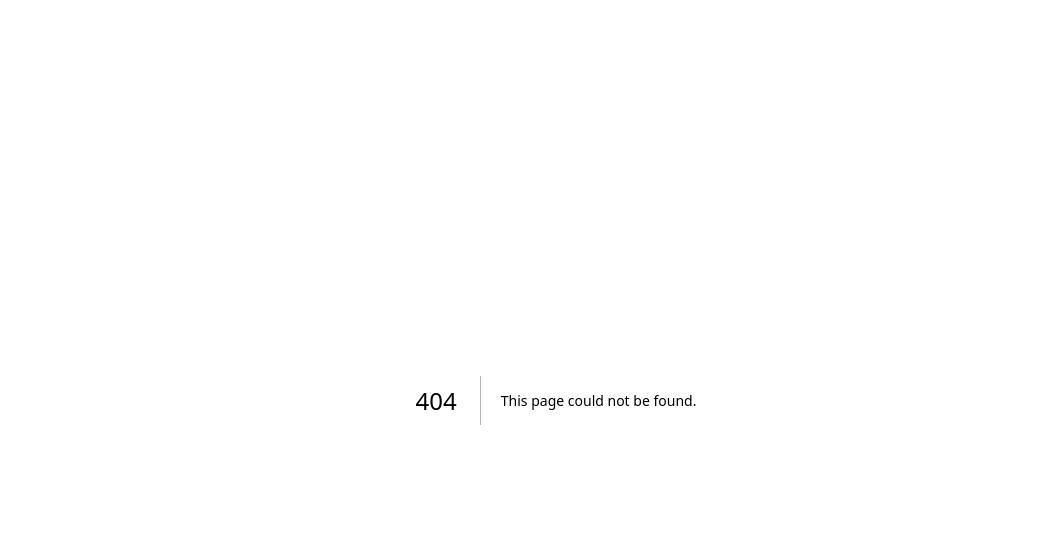
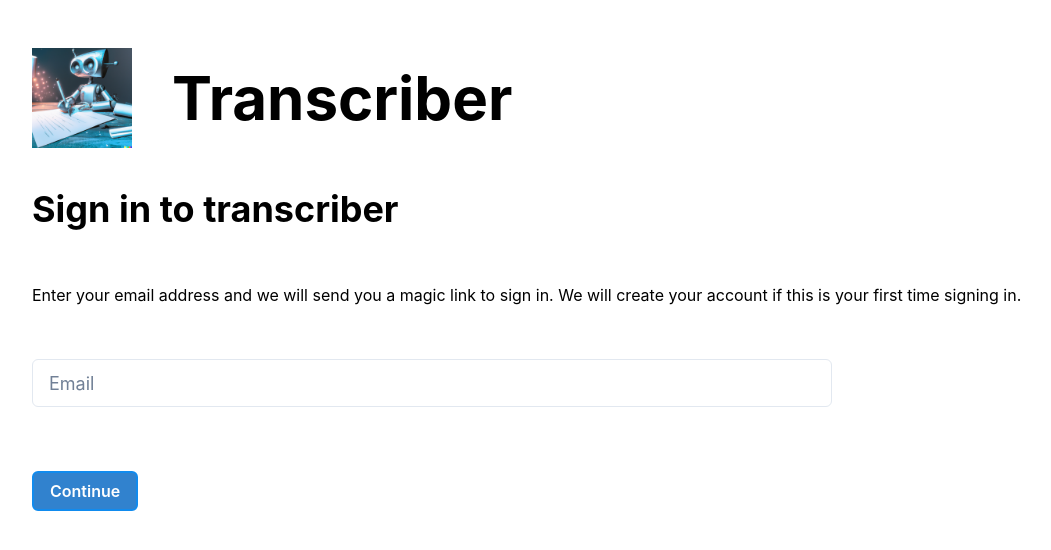
Before and after one commit to paramsingh/transcribe, a Next.js app in the folder frontend/: page /login in a window 1280 px wide. Before the commit this address had no page. Shown: the top 550 px of the page, without its empty margins (84-1135 px from the left). Built offline with nearby package versions, Linux system fonts and the light colour scheme.

Commit message:
Login page

```diff
--- /dev/null
+++ b/frontend/client/login.ts
@@ -0,0 +1,12 @@
+const BASE_URL = "http://localhost:6550/login";
+
+export const sendEmail = async (email: string) => {
+  const response = await fetch(`${BASE_URL}/send-email`, {
+    method: "POST",
+    headers: {
+      "Content-Type": "application/json",
+    },
+    body: JSON.stringify({ email }),
+  });
+  return response.json();
+};
--- /dev/null
+++ b/frontend/components/LoginForm.tsx
@@ -0,0 +1,29 @@
+import { useState } from "react";
+import { Text, Box, Input, Button } from "@chakra-ui/react";
+export const LoginForm = ({
+  onClick,
+}: {
+  onClick: (email: string) => void;
+}) => {
+  const [email, setEmail] = useState<string>("");
+  return (
+    <>
+      <Text size="md" paddingBottom={10}>
+        Enter your email address and we will send you a magic link to sign in.
+        We will create your account if this is your first time signing in.
+      </Text>
+      <Box paddingBottom={10}>
+        <Input
+          size="lg"
+          placeholder="Email"
+          onChange={(e) => setEmail(e.target.value)}
+        />
+      </Box>
+      <Box>
+        <Button colorScheme="blue" onClick={() => onClick(email)}>
+          Continue
+        </Button>
+      </Box>
+    </>
+  );
+};
--- /dev/null
+++ b/frontend/components/LogoAndTitle.tsx
@@ -0,0 +1,18 @@
+import { Flex, Heading } from "@chakra-ui/react";
+import Image from "next/image";
+import scriber from "../public/scriber.png";
+
+export const LogoAndTitle = () => {
+  return (
+    <Flex direction="row" paddingBottom={10} alignItems="center">
+      <Image
+        src={scriber}
+        alt="scriber"
+        style={{ maxHeight: "100px", maxWidth: "100px" }}
+      />
+      <Heading as={"h1"} size="3xl" paddingLeft={10}>
+        Transcriber
+      </Heading>
+    </Flex>
+  );
+};
--- /dev/null
+++ b/frontend/components/TranscriberHead.tsx
@@ -0,0 +1,12 @@
+import Head from "next/head";
+
+export const TranscriberHead = ({ title }: { title: string }) => {
+  return (
+    <Head>
+      <title>{title}</title>
+      <meta name="viewport" content="width=device-width, initial-scale=1" />
+      <link rel="icon" href="/favicon.ico" />
+      <link rel="stylesheet" href="https://unpkg.com/mvp.css@1.12/mvp.css" />
+    </Head>
+  );
+};
--- a/frontend/pages/index.tsx
+++ b/frontend/pages/index.tsx
@@ -26,6 +26,8 @@ import { validateUrl } from "../utils/validateUrl";
 import { useRouter } from "next/router";
 import scriber from "../public/scriber.png";
 import Link from "next/link";
+import { LogoAndTitle } from "../components/LogoAndTitle";
+import { TranscriberHead } from "../components/TranscriberHead";
 
 const inter = Inter({ subsets: ["latin"] });
 
@@ -78,26 +80,10 @@ export default function Transcription() {
 
   return (
     <>
-      <Head>
-        <title>Transcriber</title>
-        {/*<meta name="description" content="Generated by create next app" />*/}
-        <meta name="viewport" content="width=device-width, initial-scale=1" />
-        <link rel="icon" href="/favicon.ico" />
-        <link rel="stylesheet" href="https://unpkg.com/mvp.css@1.12/mvp.css" />
-      </Head>
+      <TranscriberHead title={"Transcriber"} />
       <main>
         <div>
-          <Flex direction="row" paddingBottom={10} alignItems="center">
-            <Image
-              src={scriber}
-              alt="scriber"
-              style={{ maxHeight: "100px", maxWidth: "100px" }}
-            />
-            <Heading as={"h1"} size="3xl" paddingLeft={10}>
-              Transcriber
-            </Heading>
-          </Flex>
-
+          <LogoAndTitle />
           <Heading as={"h2"} size="md" paddingBottom={10}>
             Transcribe your favorite YouTube videos using the magic of AI.
           </Heading>
--- /dev/null
+++ b/frontend/pages/login.tsx
@@ -0,0 +1,53 @@
+import { useState } from "react";
+import { Box, Button, Heading, Input, Text } from "@chakra-ui/react";
+import { sendEmail } from "../client/login";
+import { LoginForm } from "../components/LoginForm";
+import { LogoAndTitle } from "../components/LogoAndTitle";
+import { TranscriberHead } from "../components/TranscriberHead";
+enum CurrentView {
+  LOGIN_FORM = "LOGIN_FORM",
+  EMAIL_SENT = "EMAIL_SENT",
+}
+
+const Login = () => {
+  const [currentView, setCurrentView] = useState<CurrentView>(
+    CurrentView.LOGIN_FORM
+  );
+  const onClick = (email: string) => {
+    console.log("hello");
+    sendEmail(email)
+      .then((data) => {
+        if (data["success"]) {
+          setCurrentView(CurrentView.EMAIL_SENT);
+        }
+        console.log(JSON.stringify(data));
+      })
+      .catch((err) => {
+        console.log(err);
+      });
+  };
+  return (
+    <>
+      <TranscriberHead title="Transcriber | Login" />
+      <main>
+        <div>
+          <LogoAndTitle />
+          <Heading as="h2" size="xl" paddingBottom={10}>
+            Sign in to transcriber
+          </Heading>
+          {currentView == CurrentView.LOGIN_FORM && (
+            <LoginForm onClick={onClick} />
+          )}
+          {currentView == CurrentView.EMAIL_SENT && (
+            <Text size="md" paddingBottom={10}>
+              We have sent you an email with a magic link to sign in. Please
+              check your inbox.
+            </Text>
+          )}
+        </div>
+      </main>
+    </>
+  );
+};
+
+export default Login;
--- a/frontend/pages/result/[refId].tsx
+++ b/frontend/pages/result/[refId].tsx
@@ -1,7 +1,6 @@
 import { getDetailsForUUID } from "../../client/api-client";
 import { useEffect, useState } from "react";
 import { useRouter } from "next/router";
-import Head from "next/head";
 import {
   Text,
   Alert,
@@ -14,6 +13,7 @@ import {
 } from "@chakra-ui/react";
 import { Transcription } from "../../components/Transcription";
 import { YoutubeEmbed } from "../../components/YoutubeEmbed";
+import { TranscriberHead } from "../../components/TranscriberHead";
 
 enum DataType {
   TRANSCRIPTION = "TRANSCRIPTION",
@@ -52,13 +52,7 @@ export default function TranscriptionResult() {
 
   return (
     <>
-      <Head>
-        <title>Transcribe {link && `| ${link}`}</title>
-        {/*<meta name="description" content="Generated by create next app" />*/}
-        <meta name="viewport" content="width=device-width, initial-scale=1" />
-        <link rel="icon" href="/favicon.ico" />
-        <link rel="stylesheet" href="https://unpkg.com/mvp.css@1.12/mvp.css" />
-      </Head>
+      <TranscriberHead title={`Transcribe ${link && `| ${link}`}`} />
       <main>
         <section>
           {/*<header><h2>{refId}</h2></header>*/}
```
Also changed, not shown: frontend/client/api-client.ts (+3 -4 lines), 1 other file (tests, documents, lock files or other folders).
